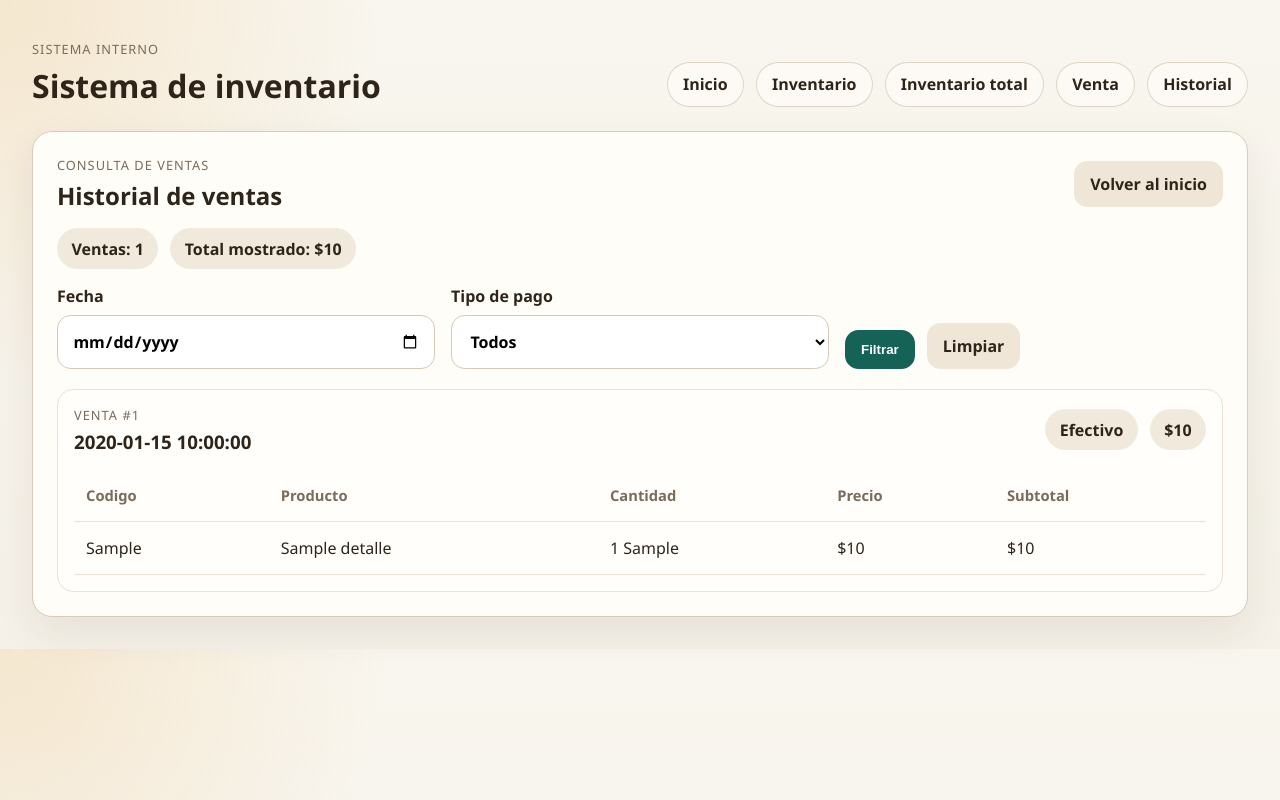
After one commit to Campbeel/Sistema-precios-almacen, a Flask app: page /historial-ventas/ in a window 1280 px wide. The commit adds this page. Run offline with Flask 3, Linux system fonts and the light colour scheme; tables that the repository leaves empty hold one stand-in row (values such as "Sample post").

Commit message:
Se agreguo la función de historial de ventas con opciones de filtrado y vista detallada

```diff
--- a/inventario_web/__init__.py
+++ b/inventario_web/__init__.py
@@ -1,5 +1,6 @@
 from flask import Flask
 
+from .routes.historial import historial_bp
 from .routes.home import home_bp
 from .routes.inventario import inventario_bp
 from .routes.productos import productos_bp
@@ -9,6 +10,7 @@ from .routes.ventas import ventas_bp
 def create_app():
     app = Flask(__name__)
     app.config.from_object("inventario_web.config.Config")
+    app.register_blueprint(historial_bp)
     app.register_blueprint(home_bp)
     app.register_blueprint(inventario_bp)
     app.register_blueprint(productos_bp)
--- /dev/null
+++ b/inventario_web/routes/historial.py
@@ -0,0 +1,40 @@
+from flask import Blueprint, render_template, request
+from mysql.connector import Error
+
+from inventario_web.services.historial_service import (
+    listar_historial_ventas,
+    obtener_filtros_historial,
+    obtener_tipos_pago_historial,
+)
+
+
+historial_bp = Blueprint("historial", __name__, url_prefix="/historial-ventas")
+
+
+@historial_bp.route("/", methods=["GET"])
+def historial_ventas_view():
+    error_carga = None
+    data = {
+        "ventas": [],
+        "filtros": obtener_filtros_historial(request.args),
+        "cantidad_ventas": 0,
+        "total_mostrado": 0,
+    }
+
+    try:
+        data = listar_historial_ventas(request.args)
+    except Error:
+        error_carga = (
+            "No fue posible cargar el historial de ventas. "
+            "Revisa que las tablas del historial existan en MySQL."
+        )
+
+    return render_template(
+        "historial/lista.html",
+        ventas=data["ventas"],
+        filtros=data["filtros"],
+        cantidad_ventas=data["cantidad_ventas"],
+        total_mostrado=data["total_mostrado"],
+        tipos_pago=obtener_tipos_pago_historial(),
+        error_carga=error_carga,
+    )
--- a/inventario_web/routes/home.py
+++ b/inventario_web/routes/home.py
@@ -25,5 +25,11 @@ def landing_view():
             "url": url_for("ventas.venta_view"),
             "cta": "Abrir venta",
         },
+        {
+            "titulo": "Historial de ventas",
+            "descripcion": "Revisar ventas registradas, su total, fecha y detalle de productos.",
+            "url": url_for("historial.historial_ventas_view"),
+            "cta": "Ver historial",
+        },
     ]
     return render_template("landing.html", opciones=opciones)
--- /dev/null
+++ b/inventario_web/services/historial_service.py
@@ -0,0 +1,98 @@
+def obtener_filtros_historial(request_args):
+    return {
+        "fecha": (request_args.get("fecha") or "").strip(),
+        "tipo_pago": (request_args.get("tipo_pago") or "").strip(),
+    }
+
+
+def listar_historial_ventas(request_args):
+    from inventario_web.db import get_connection
+
+    filtros = obtener_filtros_historial(request_args)
+    condiciones = []
+    parametros = []
+
+    if filtros["fecha"]:
+        condiciones.append("DATE(fecha_venta) = %s")
+        parametros.append(filtros["fecha"])
+
+    if filtros["tipo_pago"]:
+        condiciones.append("tipo_pago = %s")
+        parametros.append(filtros["tipo_pago"])
+
+    where_clause = ""
+    if condiciones:
+        where_clause = f"WHERE {' AND '.join(condiciones)}"
+
+    query_ventas = f"""
+        SELECT id, tipo_pago, total, fecha_venta
+        FROM ventas_historial
+        {where_clause}
+        ORDER BY fecha_venta DESC, id DESC
+    """
+
+    connection = get_connection()
+    cursor = connection.cursor(dictionary=True)
+    try:
+        cursor.execute(query_ventas, tuple(parametros))
+        ventas = cursor.fetchall()
+    finally:
+        cursor.close()
+        connection.close()
+
+    if not ventas:
+        return {
+            "ventas": [],
+            "filtros": filtros,
+            "cantidad_ventas": 0,
+            "total_mostrado": 0,
+        }
+
+    venta_ids = [venta["id"] for venta in ventas]
+    placeholders = ", ".join(["%s"] * len(venta_ids))
+    query_detalles = f"""
+        SELECT
+            venta_id,
+            codigo_producto,
+            nombre_producto,
+            cantidad,
+            unidad_medida,
+            precio_referencia,
+            subtotal
+        FROM ventas_historial_detalle
+        WHERE venta_id IN ({placeholders})
+        ORDER BY id ASC
+    """
+
+    connection = get_connection()
+    cursor = connection.cursor(dictionary=True)
+    try:
+        cursor.execute(query_detalles, tuple(venta_ids))
+        detalles = cursor.fetchall()
+    finally:
+        cursor.close()
+        connection.close()
+
+    detalles_por_venta = {}
+    for detalle in detalles:
+        detalles_por_venta.setdefault(detalle["venta_id"], []).append(detalle)
+
+    total_mostrado = 0
+    for venta in ventas:
+        venta["detalles"] = detalles_por_venta.get(venta["id"], [])
+        total_mostrado += int(venta["total"])
+
+    return {
+        "ventas": ventas,
+        "filtros": filtros,
+        "cantidad_ventas": len(ventas),
+        "total_mostrado": total_mostrado,
+    }
+
+
+def obtener_tipos_pago_historial():
+    return (
+        {"value": "", "label": "Todos"},
+        {"value": "efectivo", "label": "Efectivo"},
+        {"value": "tarjeta", "label": "Tarjeta"},
+    )
--- a/inventario_web/static/styles.css
+++ b/inventario_web/static/styles.css
@@ -276,6 +276,53 @@ body {
     margin-top: 1rem;
 }
 
+.filter-form {
+    display: grid;
+    grid-template-columns: repeat(auto-fit, minmax(180px, 1fr));
+    gap: 1rem;
+    margin: 1rem 0 1.25rem;
+}
+
+.filter-form label {
+    display: grid;
+    gap: 0.5rem;
+    font-weight: 600;
+}
+
+.filter-form input,
+.filter-form select {
+    border: 1px solid #d6c8b4;
+    border-radius: 0.85rem;
+    padding: 0.85rem 0.9rem;
+    font: inherit;
+    background: #fff;
+}
+
+.filter-actions {
+    display: flex;
+    gap: 0.75rem;
+    align-items: end;
+}
+
+.history-summary {
+    display: flex;
+    flex-wrap: wrap;
+    gap: 0.75rem;
+    margin-bottom: 0.5rem;
+}
+
+.history-list {
+    display: grid;
+    gap: 1rem;
+}
+
+.history-meta {
+    display: flex;
+    flex-wrap: wrap;
+    gap: 0.75rem;
+    align-items: center;
+}
+
 .sale-actions form {
     display: flex;
     gap: 0.75rem;
@@ -411,7 +458,9 @@ th {
     }
 
     .sale-actions,
-    .subpanel-header {
+    .subpanel-header,
+    .filter-actions,
+    .history-meta {
         flex-direction: column;
         align-items: stretch;
     }
--- a/inventario_web/templates/base.html
+++ b/inventario_web/templates/base.html
@@ -17,6 +17,7 @@
             <a href="{{ url_for('productos.listar_productos_view') }}">Inventario</a>
             <a href="{{ url_for('inventario.resumen_inventario_view') }}">Inventario total</a>
             <a href="{{ url_for('ventas.venta_view') }}">Venta</a>
+            <a href="{{ url_for('historial.historial_ventas_view') }}">Historial</a>
         </nav>
     </header>
 
--- /dev/null
+++ b/inventario_web/templates/historial/lista.html
@@ -0,0 +1,99 @@
+{% extends "base.html" %}
+
+{% block content %}
+<section class="panel">
+    <div class="panel-header">
+        <div>
+            <p class="section-label">Consulta de ventas</p>
+            <h2>Historial de ventas</h2>
+        </div>
+        <a class="button secondary" href="{{ url_for('home.landing_view') }}">Volver al inicio</a>
+    </div>
+
+    <div class="history-summary">
+        <span class="pill">Ventas: {{ cantidad_ventas }}</span>
+        <span class="pill">Total mostrado: ${{ total_mostrado }}</span>
+    </div>
+
+    <form class="filter-form" method="get">
+        <label>
+            Fecha
+            <input type="date" name="fecha" value="{{ filtros.fecha }}">
+        </label>
+
+        <label>
+            Tipo de pago
+            <select name="tipo_pago">
+                {% for tipo in tipos_pago %}
+                    <option value="{{ tipo.value }}" {% if filtros.tipo_pago == tipo.value %}selected{% endif %}>
+                        {{ tipo.label }}
+                    </option>
+                {% endfor %}
+            </select>
+        </label>
+
+        <div class="filter-actions">
+            <button class="button primary" type="submit">Filtrar</button>
+            <a class="button secondary" href="{{ url_for('historial.historial_ventas_view') }}">Limpiar</a>
+        </div>
+    </form>
+
+    {% if error_carga %}
+        <div class="empty-state">
+            <p>{{ error_carga }}</p>
+        </div>
+    {% elif ventas %}
+        <div class="history-list">
+            {% for venta in ventas %}
+                <article class="subpanel history-sale">
+                    <div class="subpanel-header">
+                        <div>
+                            <p class="section-label">Venta #{{ venta.id }}</p>
+                            <h3>{{ venta.fecha_venta.strftime('%Y-%m-%d %H:%M:%S') }}</h3>
+                        </div>
+                        <div class="history-meta">
+                            <span class="pill">{{ venta.tipo_pago|capitalize }}</span>
+                            <span class="total-chip">${{ venta.total }}</span>
+                        </div>
+                    </div>
+
+                    {% if venta.detalles %}
+                        <div class="table-wrap">
+                            <table>
+                                <thead>
+                                    <tr>
+                                        <th>Codigo</th>
+                                        <th>Producto</th>
+                                        <th>Cantidad</th>
+                                        <th>Precio</th>
+                                        <th>Subtotal</th>
+                                    </tr>
+                                </thead>
+                                <tbody>
+                                    {% for detalle in venta.detalles %}
+                                        <tr>
+                                            <td>{{ detalle.codigo_producto }}</td>
+                                            <td>{{ detalle.nombre_producto }}</td>
+                                            <td>{{ detalle.cantidad }} {{ detalle.unidad_medida }}</td>
+                                            <td>${{ detalle.precio_referencia }}</td>
+                                            <td>${{ detalle.subtotal }}</td>
+                                        </tr>
+                                    {% endfor %}
+                                </tbody>
+                            </table>
+                        </div>
+                    {% else %}
+                        <div class="empty-state compact">
+                            <p>Esta venta no tiene detalle visible.</p>
+                        </div>
+                    {% endif %}
+                </article>
+            {% endfor %}
+        </div>
+    {% else %}
+        <div class="empty-state">
+            <p>No hay ventas registradas con esos filtros.</p>
+        </div>
+    {% endif %}
+</section>
+{% endblock %}
```
Also changed, not shown: docs/esqueleto-historial-ventas.md (added, +55 -0 lines), docs/manual-usuario.md (+10 -0 lines), docs/registro-tecnologico.md (+9 -1 lines).
